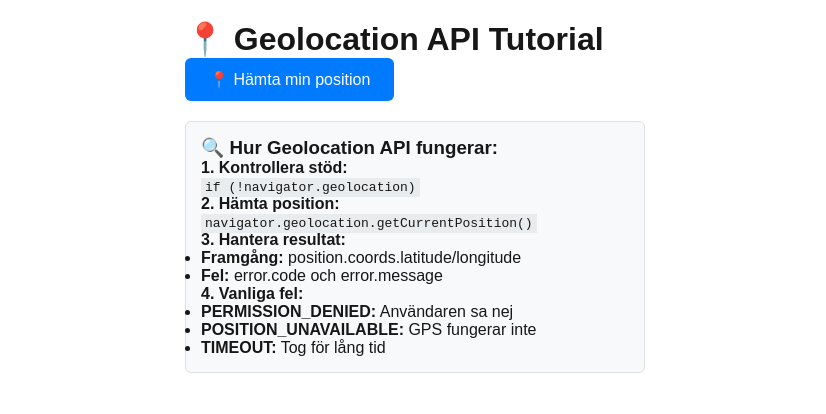
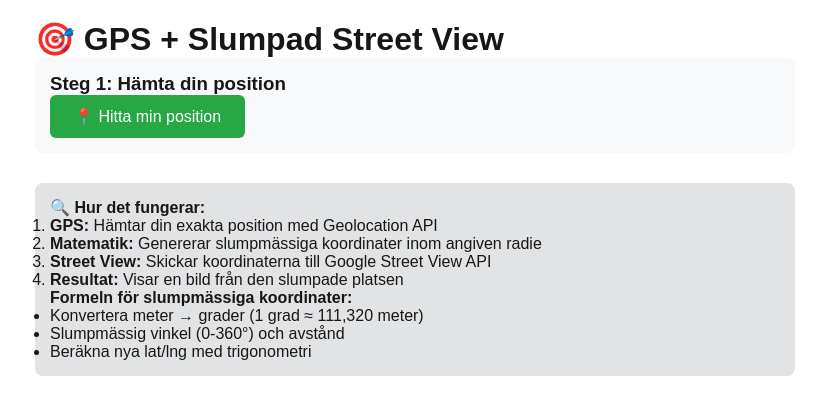
Before and after one commit to Skjesper/fotoguessr, a Next.js app: page /gelocation in a window 1280 px wide. Shown: the top 414 px of the page, without its empty margins (225-1051 px from the left). Built offline with nearby package versions, Linux system fonts and the light colour scheme.

Commit message:
Update page.js

```diff
--- a/src/app/gelocation/page.js
+++ b/src/app/gelocation/page.js
@@ -2,92 +2,179 @@
 
 import React, { useState } from 'react';
 
-const GeolocationExample = () => {
-  const [location, setLocation] = useState(null);
+const RandomLocationStreetView = () => {
+  const [userLocation, setUserLocation] = useState(null);
+  const [randomLocation, setRandomLocation] = useState(null);
   const [loading, setLoading] = useState(false);
   const [error, setError] = useState(null);
 
-  // Funktion för att hämta användarens position
+  // ERSÄTT MED DIN API-NYCKEL
+  const API_KEY = "AIzaSyC-8O9gK-7jLWE7iorMhwwSb4wTIIQt5ks";
+
+  // Hämta användarens GPS-position
   const getUserLocation = () => {
     setLoading(true);
     setError(null);
 
-    // Kontrollera om Geolocation API stöds
     if (!navigator.geolocation) {
-      setError('Geolocation stöds inte av din webbläsare');
+      setError('Geolocation stöds inte');
       setLoading(false);
       return;
     }
 
-    // Hämta position
     navigator.geolocation.getCurrentPosition(
-      // Framgång - position hämtad
       (position) => {
-        const userLocation = {
-          latitude: position.coords.latitude,
-          longitude: position.coords.longitude,
-          accuracy: position.coords.accuracy,
-          timestamp: new Date(position.timestamp)
+        const location = {
+          lat: position.coords.latitude,
+          lng: position.coords.longitude
         };
-
-        setLocation(userLocation);
+        setUserLocation(location);
         setLoading(false);
-        console.log('📍 Position hämtad:', userLocation);
+        console.log('📍 Din position:', location);
       },
-
-      // Fel - kunde inte hämta position
       (error) => {
-        let errorMessage = 'Okänt fel';
-
-        switch(error.code) {
-          case error.PERMISSION_DENIED:
-            errorMessage = 'Användaren nekade tillåtelse till platsdata';
-            break;
-          case error.POSITION_UNAVAILABLE:
-            errorMessage = 'Platsdata är inte tillgänglig';
-            break;
-          case error.TIMEOUT:
-            errorMessage = 'Timeout - tog för lång tid att hämta position';
-            break;
-        }
-
-        setError(errorMessage);
+        setError('Kunde inte hämta din position');
         setLoading(false);
-        console.error('❌ Geolocation fel:', errorMessage);
+        console.error('GPS fel:', error);
       },
-
-      // Inställningar för geolocation
       {
-        enableHighAccuracy: true,  // Använd GPS för högre precision
-        timeout: 10000,           // Max 10 sekunder timeout
-        maximumAge: 60000         // Använd cachad position i max 1 minut
+        enableHighAccuracy: true,
+        timeout: 10000,
+        maximumAge: 60000
       }
     );
   };
 
+  // Generera slumpmässig koordinat på EXAKT avstånd (inte inom radie)
+  const generateRandomLocation = (centerLat, centerLng, exactDistanceMeters) => {
+    // Konvertera meter till grader (ungefär)
+    const radiusInDegrees = exactDistanceMeters / 111320;
+
+    // Slumpmässig vinkel (0-360 grader)
+    const angle = Math.random() * 2 * Math.PI;
+
+    // Använd EXAKT avstånd (inte slumpmässigt)
+    const distance = radiusInDegrees;
+
+    // Beräkna nya koordinater
+    const deltaLat = distance * Math.cos(angle);
+    const deltaLng = distance * Math.sin(angle) / Math.cos(centerLat * Math.PI / 180);
+
+    return {
+      lat: centerLat + deltaLat,
+      lng: centerLng + deltaLng
+    };
+  };
+
+  // Slumpa en plats på exakt 250 meter från din position
+  const getRandomNearbyLocation = () => {
+    if (!userLocation) {
+      setError('Hämta din position först!');
+      return;
+    }
+
+    const exactDistance = 250; // Alltid 250 meter
+    const randomCoord = generateRandomLocation(
+      userLocation.lat,
+      userLocation.lng,
+      exactDistance
+    );
+
+    setRandomLocation({
+      ...randomCoord,
+      distance: exactDistance
+    });
+
+    console.log(`🎯 Slumpad plats exakt ${exactDistance}m bort:`, randomCoord);
+  };
+
+  // Generera Street View URL
+  const getStreetViewURL = (lat, lng) => {
+    return `https://maps.googleapis.com/maps/api/streetview?size=600x400&location=${lat},${lng}&heading=0&pitch=0&fov=90&key=${API_KEY}`;
+  };
+
   return (
-    <div style={{ padding: '20px', maxWidth: '500px', margin: '0 auto' }}>
-      <h1>📍 Geolocation API Tutorial</h1>
+    <div style={{ padding: '20px', maxWidth: '800px', margin: '0 auto' }}>
+      <h1>🎯 GPS + Slumpad Street View</h1>
 
-      <div style={{ marginBottom: '20px' }}>
+      {/* Hämta GPS-position */}
+      <div style={{ marginBottom: '20px', padding: '15px', backgroundColor: '#f8f9fa', borderRadius: '8px' }}>
+        <h3>Steg 1: Hämta din position</h3>
         <button
           onClick={getUserLocation}
           disabled={loading}
           style={{
             padding: '12px 24px',
-            fontSize: '16px',
-            backgroundColor: loading ? '#ccc' : '#007bff',
+            backgroundColor: loading ? '#ccc' : '#28a745',
             color: 'white',
             border: 'none',
             borderRadius: '6px',
-            cursor: loading ? 'not-allowed' : 'pointer'
+            cursor: loading ? 'not-allowed' : 'pointer',
+            fontSize: '16px'
           }}
         >
-          {loading ? '📡 Hämtar position...' : '📍 Hämta min position'}
+          {loading ? '📡 Hämtar...' : '📍 Hitta min position'}
         </button>
+
+        {userLocation && (
+          <div style={{ marginTop: '10px', padding: '10px', backgroundColor: '#d4edda', borderRadius: '4px' }}>
+            ✅ <strong>Din position:</strong> {userLocation.lat.toFixed(6)}, {userLocation.lng.toFixed(6)}
+          </div>
+        )}
       </div>
 
-      {/* Fel-meddelande */}
+      {/* Slumpa plats på exakt 250m avstånd */}
+      {userLocation && (
+        <div style={{ marginBottom: '20px', padding: '15px', backgroundColor: '#fff3cd', borderRadius: '8px' }}>
+          <h3>Steg 2: Slumpa plats exakt 250m bort</h3>
+          <button
+            onClick={getRandomNearbyLocation}
+            style={{
+              padding: '12px 24px',
+              backgroundColor: '#fd7e14',
+              color: 'white',
+              border: 'none',
+              borderRadius: '6px',
+              fontSize: '16px',
+              cursor: 'pointer'
+            }}
+          >
+            🎯 Slumpa plats (250m)
+          </button>
+
+          {randomLocation && (
+            <div style={{ marginTop: '10px', padding: '10px', backgroundColor: '#d1ecf1', borderRadius: '4px' }}>
+              🎲 <strong>Slumpad plats (exakt {randomLocation.distance}m bort):</strong><br />
+              {randomLocation.lat.toFixed(6)}, {randomLocation.lng.toFixed(6)}
+            </div>
+          )}
+        </div>
+      )}
+
+      {/* Street View bild */}
+      {randomLocation && (
+        <div style={{ marginBottom: '20px' }}>
+          <h3>Steg 3: Street View av slumpad plats</h3>
+          <img
+            src={getStreetViewURL(randomLocation.lat, randomLocation.lng)}
+            alt="Slumpad Street View"
+            style={{
+              width: '100%',
+              maxWidth: '600px',
+              border: '2px solid #ccc',
+              borderRadius: '8px'
+            }}
+            onError={() => setError('Street View inte tillgänglig för denna plats')}
+          />
+
+          <div style={{ marginTop: '10px', fontSize: '12px', color: '#666' }}>
+            <strong>Street View URL:</strong><br />
+            {getStreetViewURL(randomLocation.lat, randomLocation.lng)}
+          </div>
+        </div>
+      )}
+
+      {/* Felmeddelanden */}
       {error && (
         <div style={{
           padding: '12px',
@@ -95,64 +182,31 @@ const GeolocationExample = () => {
           color: '#721c24',
           border: '1px solid #f5c6cb',
           borderRadius: '6px',
-          marginBottom: '20px'
+          marginTop: '10px'
         }}>
-          ❌ <strong>Fel:</strong> {error}
-        </div>
-      )}
-
-      {/* Position-information */}
-      {location && (
-        <div style={{
-          padding: '15px',
-          backgroundColor: '#d4edda',
-          color: '#155724',
-          border: '1px solid #c3e6cb',
-          borderRadius: '6px',
-          marginBottom: '20px'
-        }}>
-          <h3>✅ Position hämtad!</h3>
-          <p><strong>Latitud:</strong> {location.latitude.toFixed(6)}</p>
-          <p><strong>Longitud:</strong> {location.longitude.toFixed(6)}</p>
-          <p><strong>Noggrannhet:</strong> ±{Math.round(location.accuracy)} meter</p>
-          <p><strong>Tid:</strong> {location.timestamp.toLocaleString('sv-SE')}</p>
+          ❌ {error}
         </div>
       )}
 
       {/* Förklaring */}
-      <div style={{
-        padding: '15px',
-        backgroundColor: '#f8f9fa',
-        border: '1px solid #dee2e6',
-        borderRadius: '6px'
-      }}>
-        <h3>🔍 Hur Geolocation API fungerar:</h3>
+      <div style={{ marginTop: '30px', padding: '15px', backgroundColor: '#e2e3e5', borderRadius: '8px' }}>
+        <h4>🔍 Hur det fungerar:</h4>
+        <ol>
+          <li><strong>GPS:</strong> Hämtar din exakta position med Geolocation API</li>
+          <li><strong>Matematik:</strong> Genererar slumpmässiga koordinater inom angiven radie</li>
+          <li><strong>Street View:</strong> Skickar koordinaterna till Google Street View API</li>
+          <li><strong>Resultat:</strong> Visar en bild från den slumpade platsen</li>
+        </ol>
 
-        <h4>1. Kontrollera stöd:</h4>
-        <code style={{ backgroundColor: '#e9ecef', padding: '2px 4px' }}>
-          if (!navigator.geolocation)
-        </code>
-
-        <h4>2. Hämta position:</h4>
-        <code style={{ backgroundColor: '#e9ecef', padding: '2px 4px' }}>
-          navigator.geolocation.getCurrentPosition()
-        </code>
-
-        <h4>3. Hantera resultat:</h4>
+        <p><strong>Formeln för slumpmässiga koordinater:</strong></p>
         <ul>
-          <li><strong>Framgång:</strong> position.coords.latitude/longitude</li>
-          <li><strong>Fel:</strong> error.code och error.message</li>
-        </ul>
-
-        <h4>4. Vanliga fel:</h4>
-        <ul>
-          <li><strong>PERMISSION_DENIED:</strong> Användaren sa nej</li>
-          <li><strong>POSITION_UNAVAILABLE:</strong> GPS fungerar inte</li>
-          <li><strong>TIMEOUT:</strong> Tog för lång tid</li>
+          <li>Konvertera meter → grader (1 grad ≈ 111,320 meter)</li>
+          <li>Slumpmässig vinkel (0-360°) och avstånd</li>
+          <li>Beräkna nya lat/lng med trigonometri</li>
         </ul>
       </div>
     </div>
   );
 };
 
-export default GeolocationExample;
+export default RandomLocationStreetView;
```
